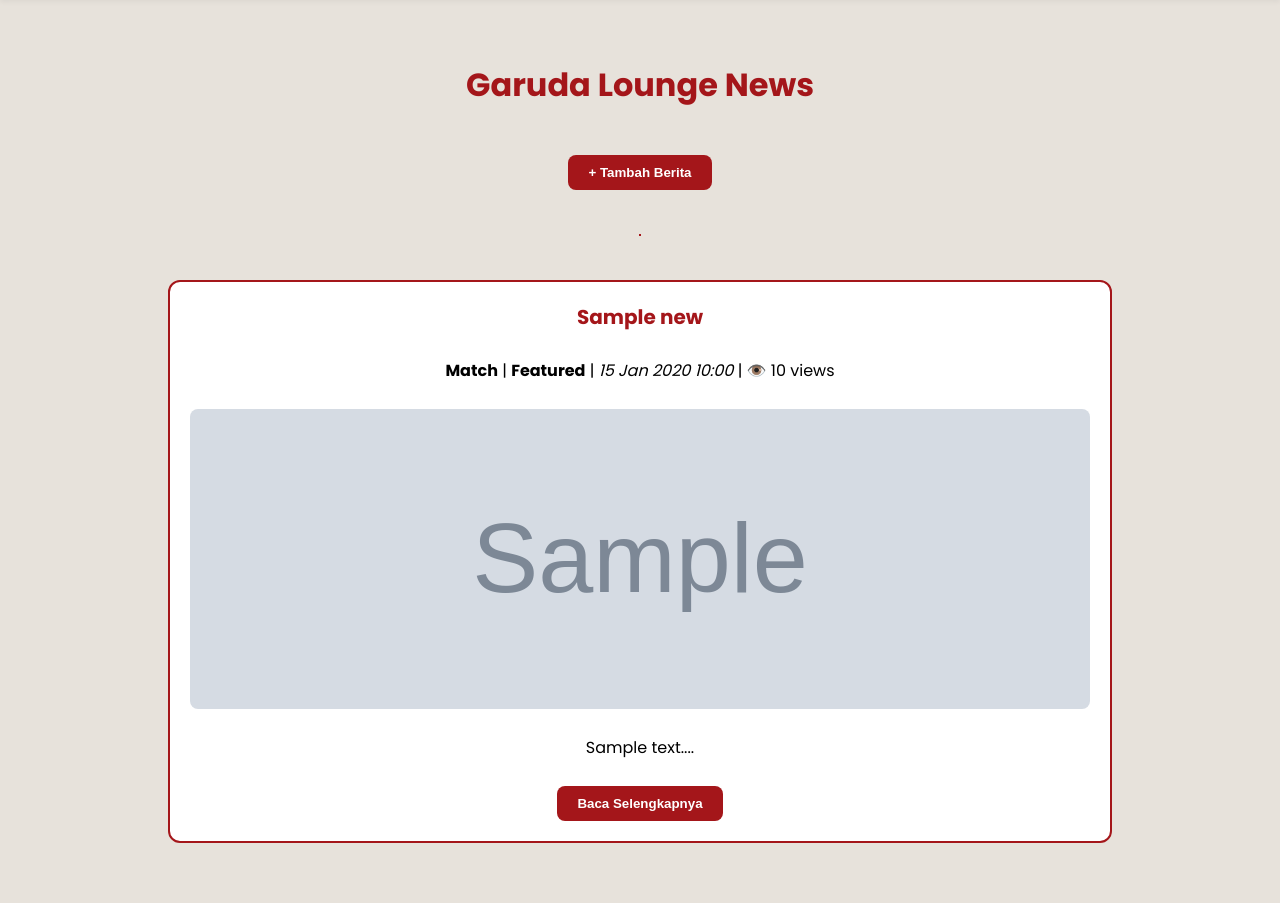
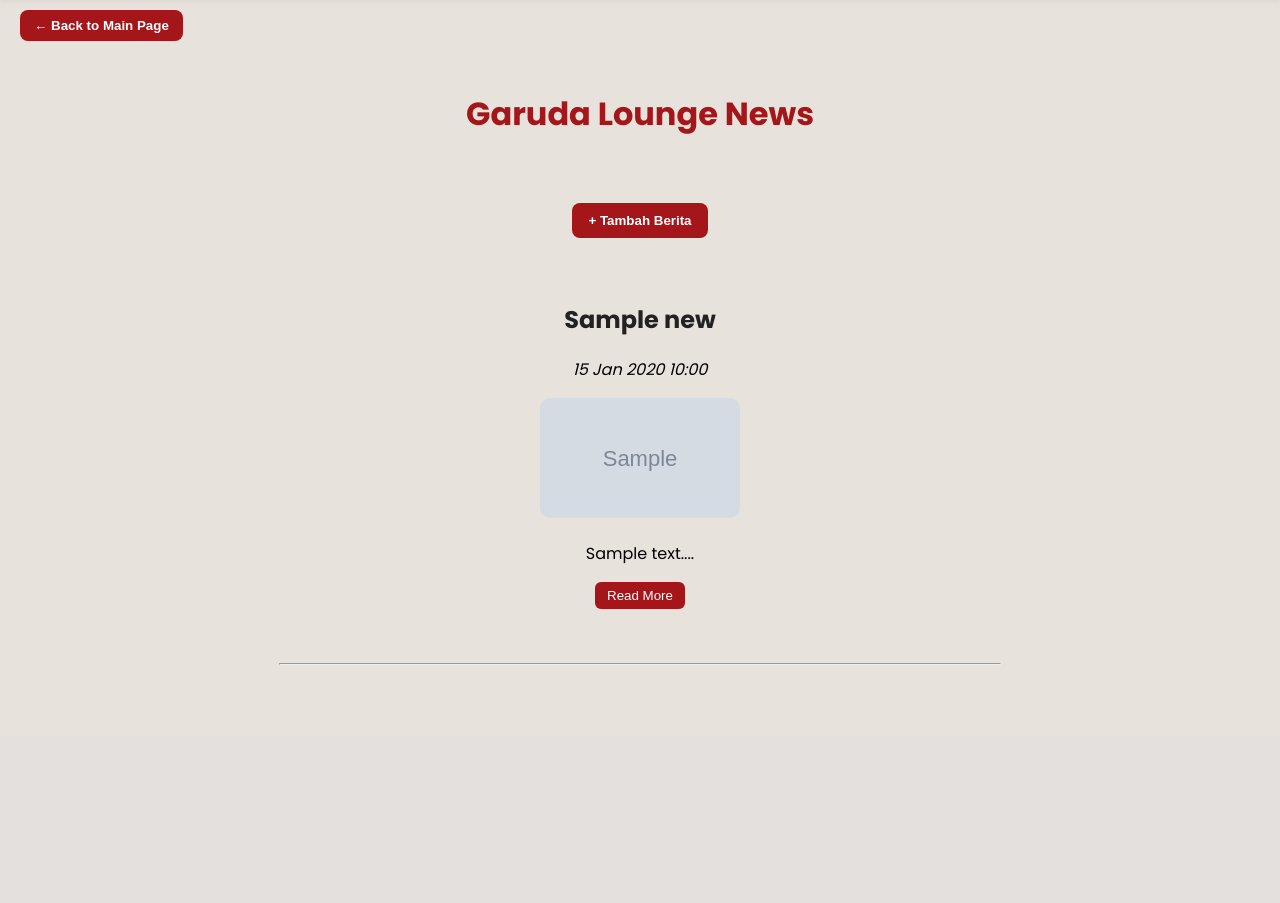
Before and after one commit to pbp-kelompok-d08/Garuda-Lounge, a Django app: page /news/ in a window 1280 px wide. Shown: the part 64-967 px from the top of the page. After the commit the page ends 729 px from the top, so only its background shows below. Run offline with Django 5.2, Linux system fonts and the light colour scheme; a user stored in the database is signed in; tables that the repository leaves empty hold one stand-in row (values such as "Sample post"); grey boxes marked "Sample" are stand-in pictures.

Commit message:
update supaya kembali ke main page jadinya ga pake navbar hoho

```diff
--- a/news/templates/news.html
+++ b/news/templates/news.html
@@ -2,48 +2,74 @@
 {% load static %}
 
 {% block content %}
-<div class="content">
-    <h1 style="color:#a4161a;">Garuda Lounge News</h1>
+<div class="content" style="position: relative;">
 
-    <a href="{% url 'news:create_news' %}">
-        <button class="lihat-btn">+ Tambah Berita</button>
-    </a>
+    <!-- Tombol Back di pojok kiri atas -->
+    <div style="position: absolute; top: 10px; left: 20px;">
+        <a href="{% url 'main:show_main' %}">
+            <button style="
+                background-color: #a4161a;
+                color: white;
+                border: none;
+                padding: 8px 14px;
+                border-radius: 8px;
+                font-weight: 600;
+                cursor: pointer;
+                transition: 0.3s;
+            "
+            onmouseover="this.style.backgroundColor='#6e0f11'"
+            onmouseout="this.style.backgroundColor='#a4161a'">
+                ← Back to Main Page
+            </button>
+        </a>
+    </div>
 
-    <hr style="margin: 20px 0; border: 1px solid #a4161a;">
+    <!-- Judul -->
+    <h1 style="text-align: center; color: #a4161a; margin-top: 50px;">
+        Garuda Lounge News
+    </h1>
 
+    <!-- Tombol Tambah Berita -->
+    <div style="text-align: center; margin: 20px 0;">
+        <a href="{% url 'news:create_news' %}">
+            <button style="
+                background-color: #a4161a;
+                color: white;
+                border: none;
+                padding: 10px 16px;
+                border-radius: 8px;
+                font-weight: 600;
+                cursor: pointer;
+                transition: 0.3s;
+            "
+            onmouseover="this.style.backgroundColor='#6e0f11'"
+            onmouseout="this.style.backgroundColor='#a4161a'">
+                + Tambah Berita
+            </button>
+        </a>
+    </div>
+
+    <!-- Daftar berita -->
     {% if not news_list %}
-        <p>Belum ada berita saat ini.</p>
+        <p style="text-align: center;">Belum ada berita saat ini.</p>
     {% else %}
         {% for news in news_list %}
-        <div class="card" style="display:flex; flex-direction:column; gap:10px; padding:20px; border:2px solid #a4161a; border-radius:12px; background:#fff; width:80%; margin:0 auto 20px;">
-
-            <h2 style="margin:0; color:#a4161a;">
-                <a href="{% url 'news:show_news_detail' news.id %}" style="text-decoration:none; color:#a4161a;">
-                    {{ news.title }}
-                </a>
-            </h2>
-
-            <p>
-                <b>{{ news.get_category_display }}</b>
-                {% if news.is_featured %} | <b>Featured</b>{% endif %}
-                {% if news.is_news_hot %} | <b>Hot</b>{% endif %}
-                | <i>{{ news.created_at|date:"d M Y H:i" }}</i>
-                | 👁️ {{ news.news_views }} views
-            </p>
-
+        <div style="text-align: center; margin-bottom: 30px;">
+            <h2><a href="{% url 'news:show_news_detail' news.id %}" style="color: #222; text-decoration: none;">
+                {{ news.title }}
+            </a></h2>
+            <p><i>{{ news.created_at|date:"d M Y H:i" }}</i></p>
             {% if news.thumbnail %}
-            <img src="{{ news.thumbnail }}" alt="thumbnail" style="width:100%; max-height:300px; object-fit:cover; border-radius:8px;">
+                <img src="{{ news.thumbnail }}" alt="thumbnail" width="200" height="120" style="border-radius: 10px;">
             {% endif %}
-
             <p>{{ news.content|truncatewords:25 }}...</p>
-
-            <div style="text-align:right;">
-                <a href="{% url 'news:show_news_detail' news.id %}">
-                    <button class="lihat-btn">Baca Selengkapnya</button>
-                </a>
-            </div>
+            <a href="{% url 'news:show_news_detail' news.id %}">
+                <button style="background-color: #a4161a; color: white; border: none; padding: 6px 12px; border-radius: 6px;">Read More</button>
+            </a>
         </div>
+        <hr style="width: 60%; margin: auto;">
         {% endfor %}
     {% endif %}
+
 </div>
 {% endblock %}
```
